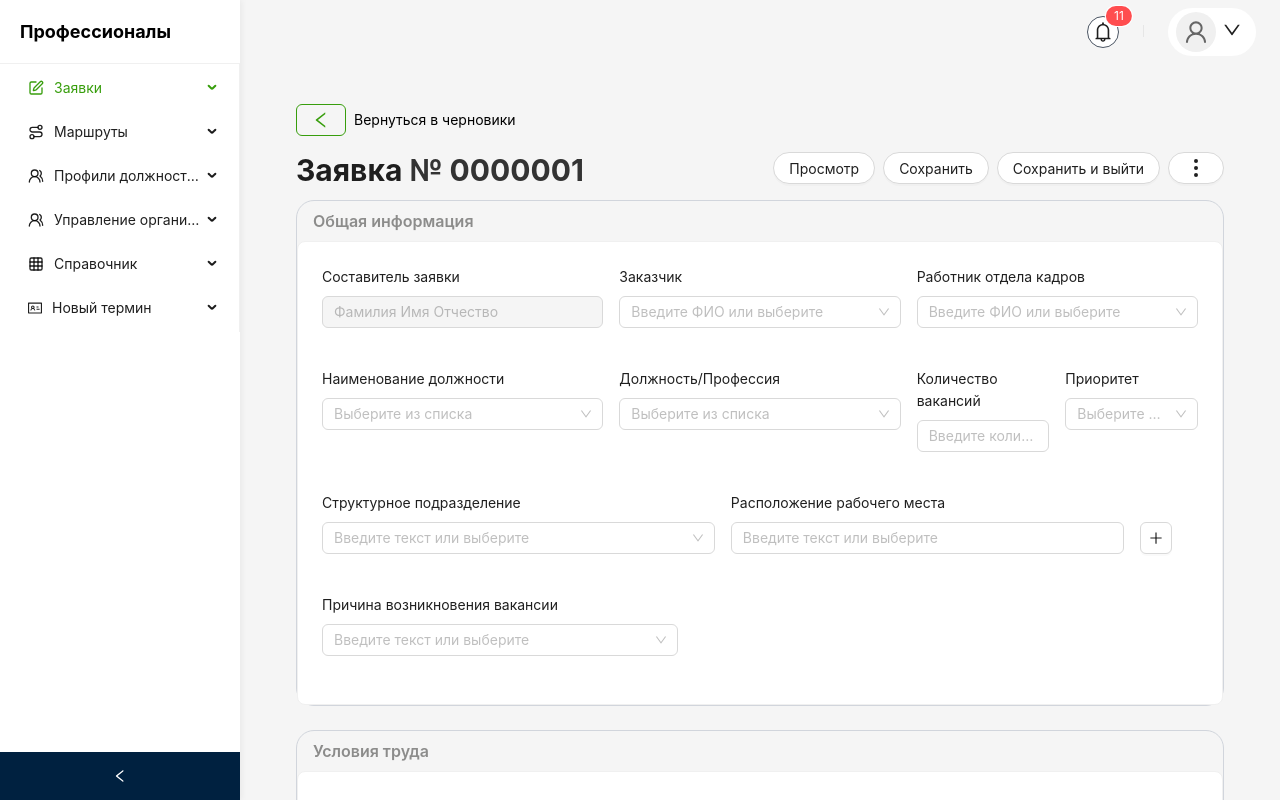
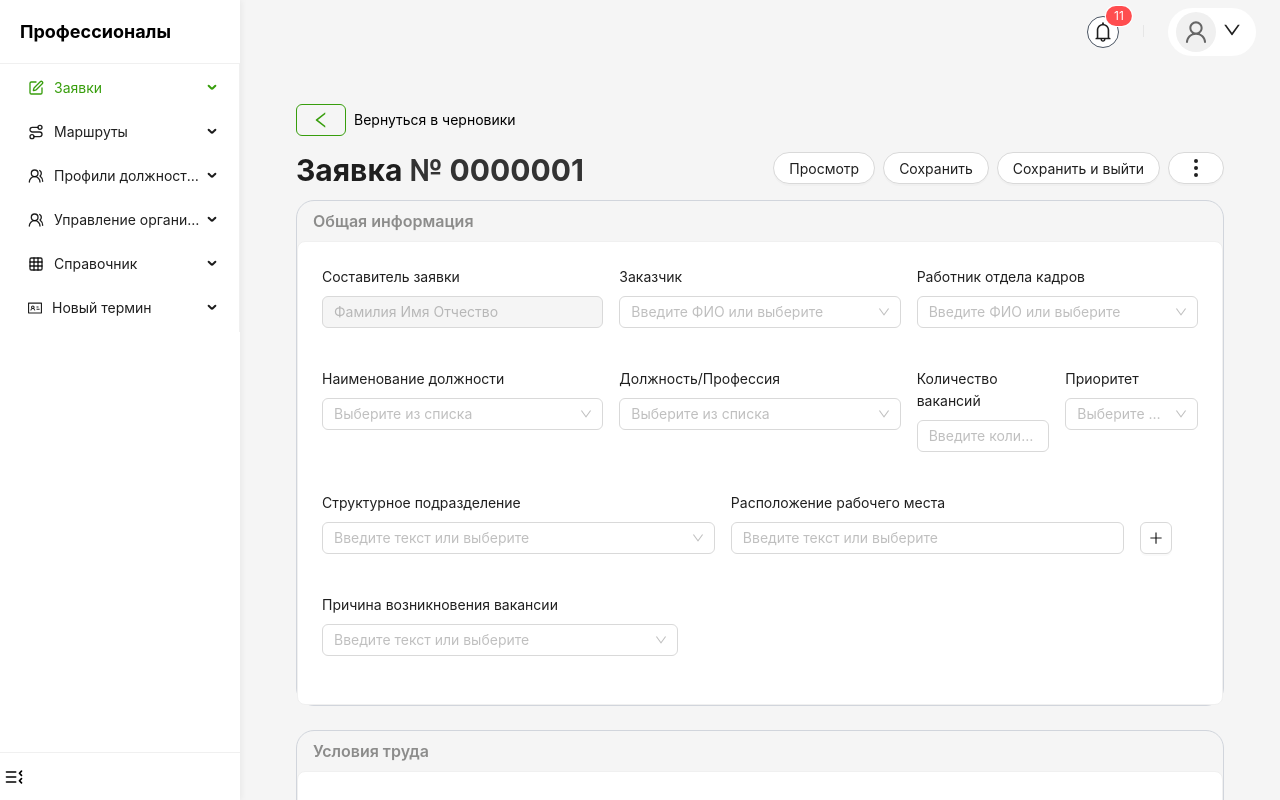
Before and after one commit to hameed-fu/figma-to-nextjs15, a Next.js app: page / in a window 1280 px wide. Shown: the top 800 px of the page. Built offline with nearby package versions, Linux system fonts and the light colour scheme.

Commit message:
toggle sidebar

```diff
--- a/app/components/layout/sidebar.tsx
+++ b/app/components/layout/sidebar.tsx
@@ -3,7 +3,7 @@
 import React, { useState } from "react";
 import { Layout, Menu } from "antd";
 import type { MenuProps } from "antd";
-import { Edit, Grid, Route, UsersRound } from "lucide-react";
+import { ChevronLeft, ChevronRight, Edit, Grid, ListCollapse, Route, UsersRound } from "lucide-react";
 import { IdcardOutlined } from "@ant-design/icons";
 import Link from "next/link";
 
@@ -79,6 +79,7 @@ const Sidebar: React.FC = () => {
     collapsed={collapsed}
     onCollapse={(value) => setCollapsed(value)}
     width={240}
+    theme="light"
     style={{
       overflow: "auto",
       height: "100vh",
@@ -89,6 +90,7 @@ const Sidebar: React.FC = () => {
       boxShadow: "2px 0 6px rgba(0, 0, 0, 0.05)",
       zIndex: 10,
     }}
+    trigger={null} // Disable default trigger
   >
     <div
       className="sidebar-header-logo"
@@ -112,7 +114,34 @@ const Sidebar: React.FC = () => {
       mode="inline"
       items={items}
     />
+
+  <div
+  onClick={() => setCollapsed(!collapsed)}
+  style={{
+    position: "absolute",
+    bottom: 0,
+    width: "100%",
+    height: 48,
+    display: "flex",
+    alignItems: "center",
+    justifyContent: "start",
+    backgroundColor: "#fff",
+    borderTop: "1px solid #f0f0f0",
+    cursor: "pointer",
+    paddingLeft:'4px'
+  }}
+>
+
+
+  {collapsed ? (
+    <ListCollapse className="w-5 h-5 text-black" />
+  ) : (
+    <ListCollapse className="w-5 h-5 text-black rotate-180" />
+  )}
+</div>
+
   </Sider>
+
   );
 };
 
```
Lines whose indentation alone changed are shown as unchanged.
